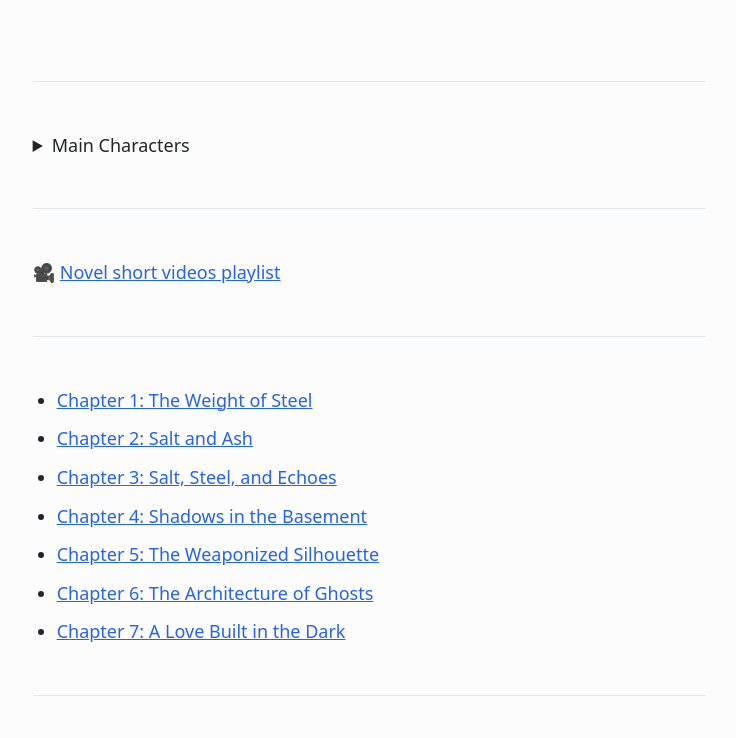
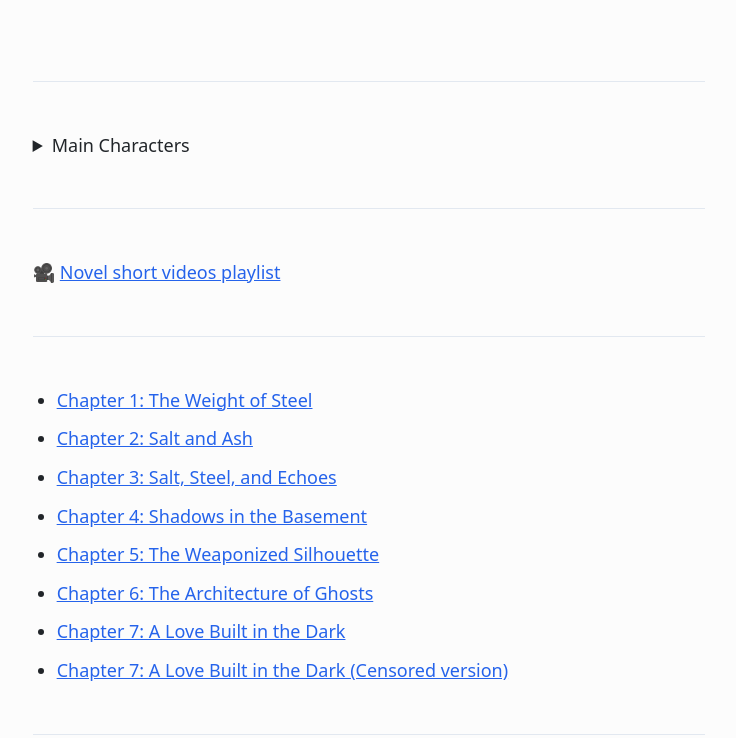
Before and after one commit to day-dreamer-sky/day-dreamer-sky.github.io, a plain HTML site: page n03/index.html in a window 1280 px wide. Shown: the part 1052-1790 px from the top of the page, without its empty margins (271-1007 px from the left). Drawn offline with Linux system fonts and the light colour scheme.

Commit message:
Update index.html

```diff
--- a/n03/index.html
+++ b/n03/index.html
@@ -61,6 +61,7 @@ bg); color: var(--text-color);">
 <li><a href=ch05.html>Chapter 5: The Weaponized Silhouette</a></li>
 <li><a href=ch06.html>Chapter 6: The Architecture of Ghosts</a></li>
 <li><a href=ch07.html>Chapter 7:  A Love Built in the Dark</a></li>
+<li><a href=ch07c.html>Chapter 7:  A Love Built in the Dark (Censored version) </a></li>
 
 </ul>
 
```
